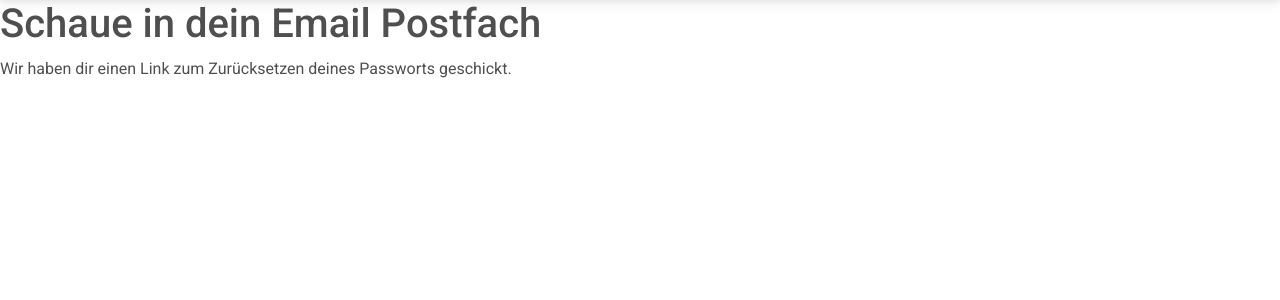
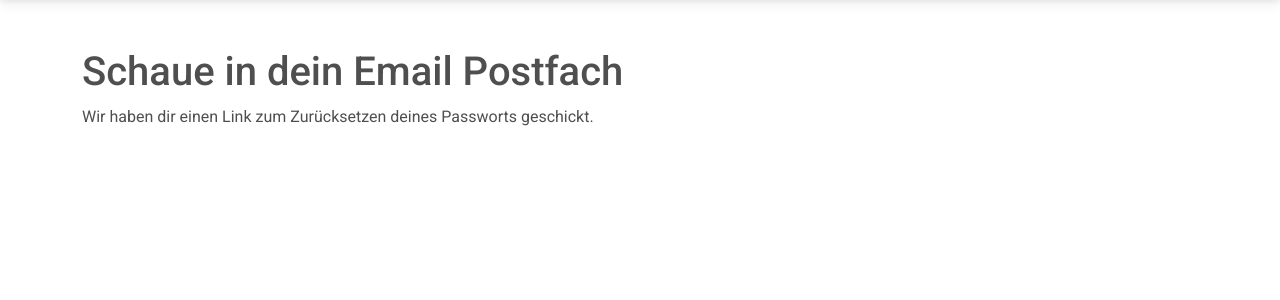
Before and after one commit to JU1111111/adventskalender, a Django app: template verifier/templates/registration/password_reset_done.html in a window 1280 px wide. Shown: the part 67-367 px from the top of the page. Run offline with Django 4.2, Linux system fonts and the light colour scheme; the template is opened without the code that fills it, so the values that code supplies are empty; parts of the project's set-up code (start-up, migrations or seed data) failed here and were passed over; some libraries are stand-ins or nearby versions.

Commit message:
modded pw page

```diff
--- a/verifier/templates/registration/password_reset_done.html
+++ b/verifier/templates/registration/password_reset_done.html
@@ -5,6 +5,8 @@
 
 {% block content %}
 {%include "verifier/templates/includes/pwResetNavbar.html"%}
-  <h1>Schaue in dein Email Postfach</h1>
-  <p> Wir haben dir einen Link zum Zurücksetzen deines Passworts geschickt.</p>
+	<div class="container py-5 h-100">
+		<h1>Schaue in dein Email Postfach</h1>
+		<p> Wir haben dir einen Link zum Zurücksetzen deines Passworts geschickt.</p>
+	</div>
 {% endblock %}
```
